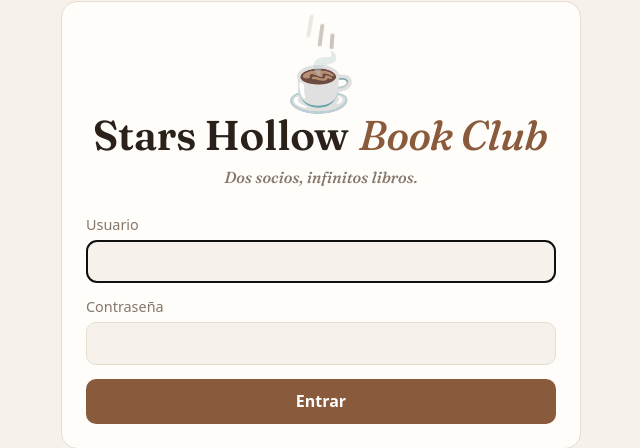
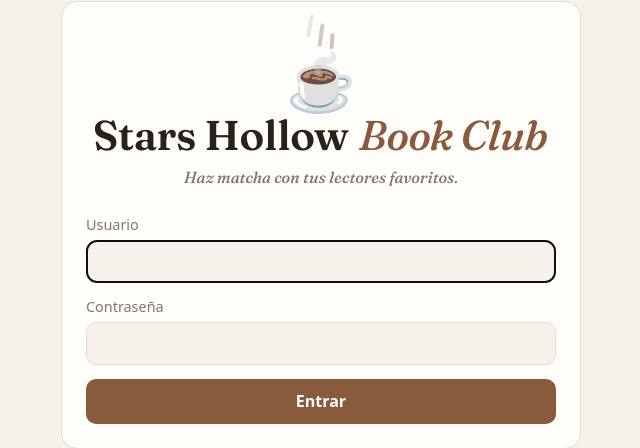
Before and after one commit to SentoTM/coffee_and_chapters, a Flask app: page /login in a window 1280 px wide. Shown: the part 111-559 px from the top of the page, without its empty margins (319-959 px from the left). Run offline with Flask 3, Linux system fonts and the light colour scheme.

Commit message:
Nuevo lema: "Haz matcha con tus lectores favoritos."
En el login, la descripción de la página y la vista previa al compartir.

Co-Authored-By: Claude Opus 5.5 <noreply@anthropic.com>
Claude-Session: https://claude.ai/code/session_01F6vunv1zb2omtnnxnxzkjc

```diff
--- a/templates/base.html
+++ b/templates/base.html
@@ -4,9 +4,9 @@
   <meta charset="utf-8">
   <meta name="viewport" content="width=device-width, initial-scale=1, maximum-scale=1">
   <title>{% block title %}Stars Hollow Book Club{% endblock %}</title>
-  <meta name="description" content="Dos socios, infinitos libros.">
+  <meta name="description" content="Haz matcha con tus lectores favoritos.">
   <meta property="og:title" content="☕ Stars Hollow Book Club">
-  <meta property="og:description" content="Dos socios, infinitos libros.">
+  <meta property="og:description" content="Haz matcha con tus lectores favoritos.">
   <meta property="og:type" content="website">
   <meta name="theme-color" content="#8a5a3c">
   <link rel="preconnect" href="https://fonts.googleapis.com">
--- a/templates/login.html
+++ b/templates/login.html
@@ -4,7 +4,7 @@
   <div class="hero">
     <div class="mug" aria-hidden="true"><span class="steam"><i></i><i></i><i></i></span>☕</div>
     <h1 class="wordmark">Stars Hollow <em>Book Club</em></h1>
-    <p class="tagline">Dos socios, infinitos libros.</p>
+    <p class="tagline">Haz matcha con tus lectores favoritos.</p>
   </div>
   <label>Usuario <input name="user" autocomplete="username" required autofocus></label>
   <label>Contraseña <input name="password" type="password" autocomplete="current-password" required></label>
```
Also changed, not shown: README.md.
